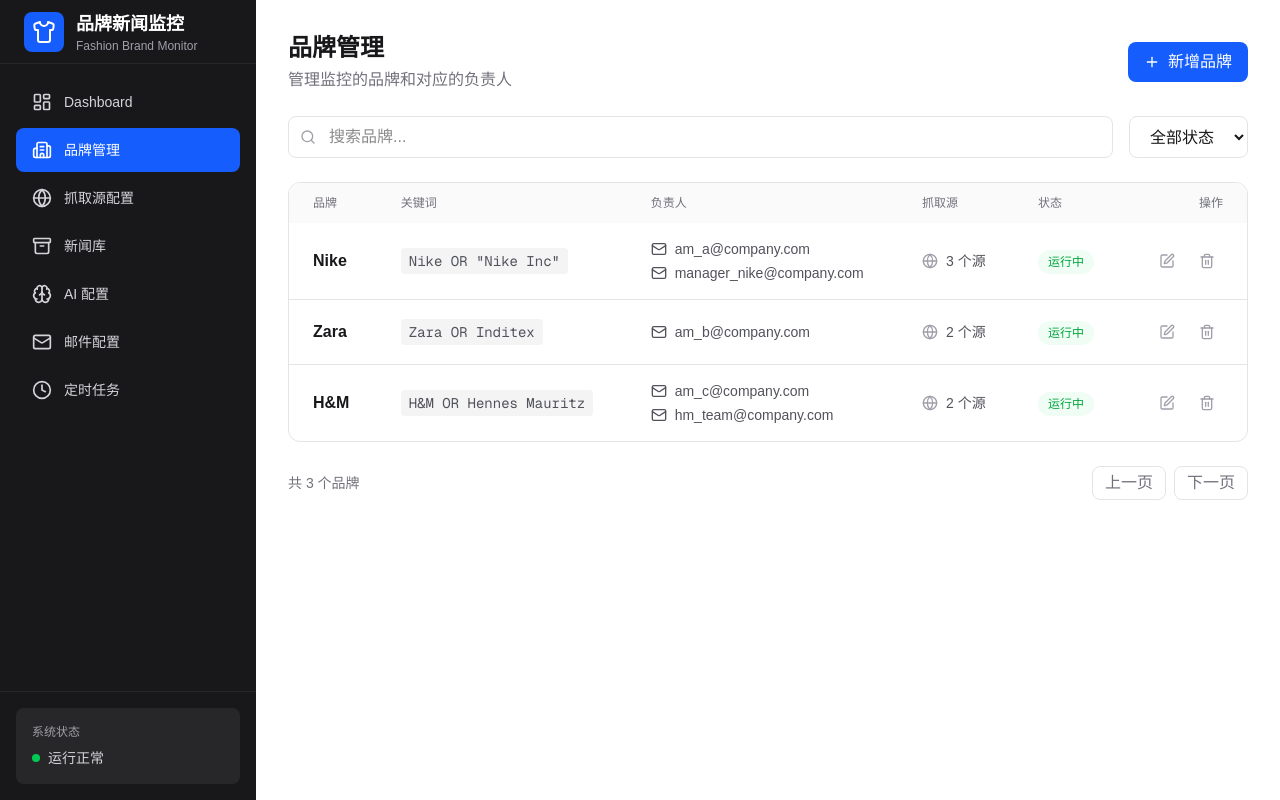
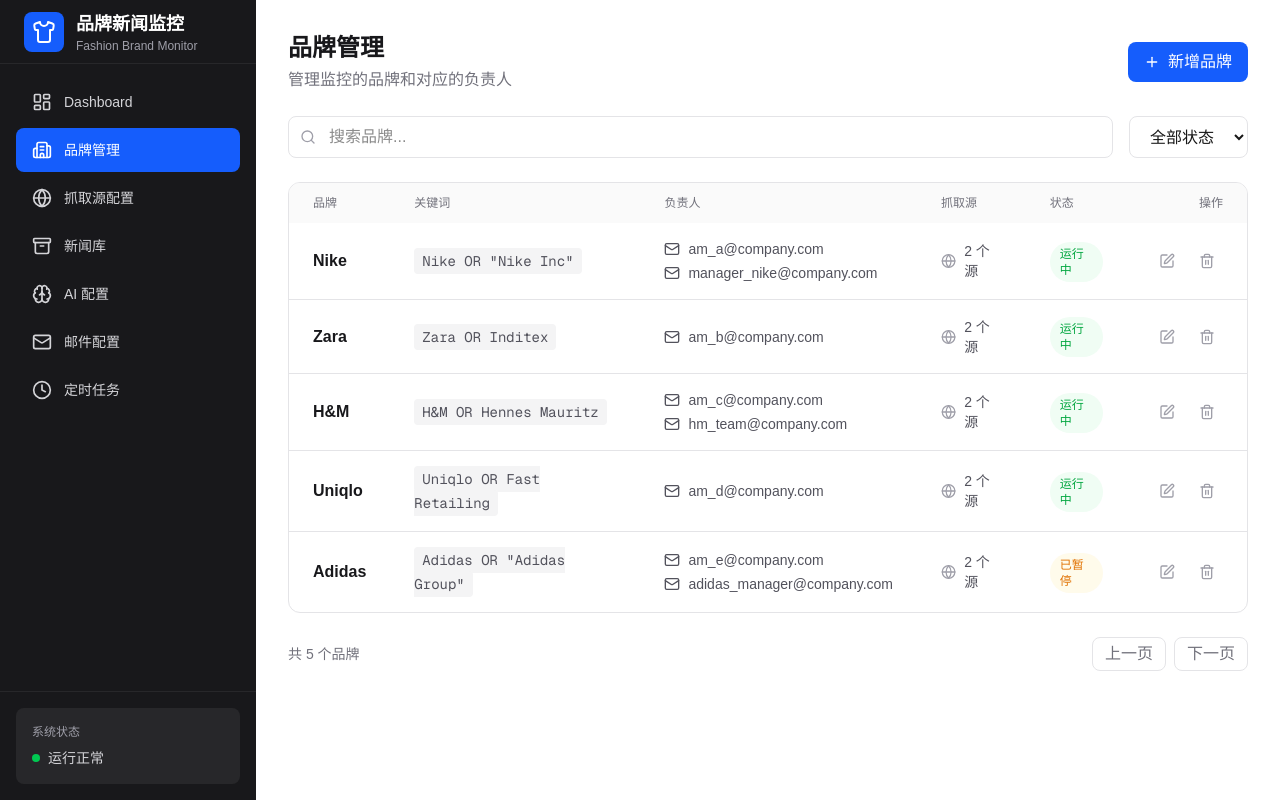
Before and after one commit to my3xl/brand-news-monitor, a Next.js app in the folder brand-news-monitor/: page /brands in a window 1280 px wide. Built offline with nearby package versions, Linux system fonts and the light colour scheme.

Commit message:
Convert pages to static demo mode (no Redis required)

```diff
--- a/brand-news-monitor/app/api/brands/route.ts
+++ b/brand-news-monitor/app/api/brands/route.ts
@@ -1,50 +1,78 @@
 import { NextRequest, NextResponse } from "next/server";
-import { getAllBrands, createBrand, initSampleData } from "@/lib/redis";
 
-// GET /api/brands - List all brands
+// 演示模式：静态数据，不连 Redis
+const mockBrands = [
+  {
+    id: "brand_1",
+    name: "Nike",
+    keywords: 'Nike OR "Nike Inc"',
+    emails: ["am_a@company.com", "manager_nike@company.com"],
+    sources: ["google_news_us", "google_news_uk"],
+    status: "active",
+    createdAt: "2024-01-01T00:00:00Z",
+    updatedAt: "2024-04-20T10:00:00Z",
+  },
+  {
+    id: "brand_2",
+    name: "Zara",
+    keywords: "Zara OR Inditex",
+    emails: ["am_b@company.com"],
+    sources: ["google_news_us", "google_news_fr"],
+    status: "active",
+    createdAt: "2024-01-02T00:00:00Z",
+    updatedAt: "2024-04-19T15:30:00Z",
+  },
+  {
+    id: "brand_3",
+    name: "H&M",
+    keywords: "H&M OR Hennes Mauritz",
+    emails: ["am_c@company.com", "hm_team@company.com"],
+    sources: ["google_news_us", "google_news_uk"],
+    status: "active",
+    createdAt: "2024-01-03T00:00:00Z",
+    updatedAt: "2024-04-18T09:15:00Z",
+  },
+  {
+    id: "brand_4",
+    name: "Uniqlo",
+    keywords: "Uniqlo OR Fast Retailing",
+    emails: ["am_d@company.com"],
+    sources: ["google_news_us", "google_news_jp"],
+    status: "active",
+    createdAt: "2024-02-01T00:00:00Z",
+    updatedAt: "2024-04-17T14:20:00Z",
+  },
+  {
+    id: "brand_5",
+    name: "Adidas",
+    keywords: "Adidas OR "Adidas Group"",
+    emails: ["am_e@company.com", "adidas_manager@company.com"],
+    sources: ["google_news_us", "google_news_de"],
+    status: "paused",
+    createdAt: "2024-02-15T00:00:00Z",
+    updatedAt: "2024-04-16T11:00:00Z",
+  },
+];
+
+// GET /api/brands - List all brands (演示模式)
 export async function GET() {
-  try {
-    // Initialize sample data if empty (for demo)
-    await initSampleData();
-
-    const brands = await getAllBrands();
-    return NextResponse.json({ brands });
-  } catch (error) {
-    console.error("Error fetching brands:", error);
-    return NextResponse.json(
-      { error: "Failed to fetch brands" },
-      { status: 500 }
-    );
-  }
+  return NextResponse.json({ brands: mockBrands });
 }
 
-// POST /api/brands - Create a new brand
+// POST /api/brands - Create a new brand (演示模式，假装成功)
 export async function POST(request: NextRequest) {
-  try {
   const body = await request.json();
 
-    // Validate required fields
-    if (!body.name || !body.keywords || !body.emails || !body.sources) {
-      return NextResponse.json(
-        { error: "Missing required fields: name, keywords, emails, sources" },
-        { status: 400 }
-      );
-    }
-
-    const brand = await createBrand({
+  const newBrand = {
+    id: `brand_${Date.now()}`,
     name: body.name,
     keywords: body.keywords,
     emails: body.emails,
     sources: body.sources,
     status: body.status || "active",
-    });
+    createdAt: new Date().toISOString(),
+    updatedAt: new Date().toISOString(),
+  };
 
-    return NextResponse.json({ brand }, { status: 201 });
-  } catch (error) {
-    console.error("Error creating brand:", error);
-    return NextResponse.json(
-      { error: "Failed to create brand" },
-      { status: 500 }
-    );
+  return NextResponse.json({ brand: newBrand }, { status: 201 });
 }
-}
--- a/brand-news-monitor/app/api/sources/route.ts
+++ b/brand-news-monitor/app/api/sources/route.ts
@@ -1,60 +1,95 @@
 import { NextRequest, NextResponse } from "next/server";
-import { getAllSources, createSource, initSampleData } from "@/lib/redis";
 
-// GET /api/sources - List all sources
+// 演示模式：静态数据，不连 Redis
+const mockSources = [
+  {
+    id: "source_1",
+    name: "Google News US (Playwright)",
+    type: "playwright",
+    urlTemplate: "https://news.google.com/search?q={keyword}&hl=en-US&gl=US&ceid=US:en",
+    region: "US",
+    enabled: true,
+    proxyType: "socks5",
+    proxyServer: "127.0.0.1:7897",
+    timeout: 60000,
+    jsWaitTime: 2000,
+    maxArticles: 20,
+    selectors: {
+      articleLink: "a[href^='./read/']",
+      time: "time",
+    },
+  },
+  {
+    id: "source_2",
+    name: "Google News UK (Playwright)",
+    type: "playwright",
+    urlTemplate: "https://news.google.com/search?q={keyword}&hl=en-GB&gl=GB&ceid=GB:en",
+    region: "UK",
+    enabled: true,
+    proxyType: "socks5",
+    proxyServer: "127.0.0.1:7897",
+    timeout: 60000,
+    jsWaitTime: 2000,
+    maxArticles: 20,
+    selectors: {
+      articleLink: "a[href^='./read/']",
+      time: "time",
+    },
+  },
+  {
+    id: "source_3",
+    name: "Google News FR (Playwright)",
+    type: "playwright",
+    urlTemplate: "https://news.google.com/search?q={keyword}&hl=fr-FR&gl=FR&ceid=FR:fr",
+    region: "FR",
+    enabled: true,
+    proxyType: "socks5",
+    proxyServer: "127.0.0.1:7897",
+    timeout: 60000,
+    jsWaitTime: 2500,
+    maxArticles: 15,
+    selectors: {
+      articleLink: "a[href^='./read/']",
+      time: "time",
+    },
+  },
+  {
+    id: "source_4",
+    name: "WWD Fashion",
+    type: "rss",
+    urlTemplate: "https://wwd.com/feed/",
+    region: "US",
+    enabled: false,
+    proxyType: "none",
+    rateLimit: "2s",
+    maxArticles: 10,
+  },
+];
+
+// GET /api/sources - List all sources (演示模式)
 export async function GET() {
-  try {
-    // Initialize sample data if empty (for demo)
-    await initSampleData();
-
-    const sources = await getAllSources();
-    return NextResponse.json({ sources });
-  } catch (error) {
-    console.error("Error fetching sources:", error);
-    return NextResponse.json(
-      { error: "Failed to fetch sources" },
-      { status: 500 }
-    );
-  }
+  return NextResponse.json({ sources: mockSources });
 }
 
-// POST /api/sources - Create a new source
+// POST /api/sources - Create a new source (演示模式)
 export async function POST(request: NextRequest) {
-  try {
   const body = await request.json();
 
-    // Validate required fields
-    if (!body.name || !body.type || !body.urlTemplate || !body.region) {
-      return NextResponse.json(
-        { error: "Missing required fields: name, type, urlTemplate, region" },
-        { status: 400 }
-      );
-    }
-
-    const source = await createSource({
+  const newSource = {
+    id: `source_${Date.now()}`,
     name: body.name,
     type: body.type,
     urlTemplate: body.urlTemplate,
     region: body.region,
     enabled: body.enabled ?? true,
-      // 代理配置 (RSS 和 Playwright 都可用)
     proxyType: body.proxyType,
     proxyServer: body.proxyServer,
-      // RSS 特有
-      rateLimit: body.rateLimit || "1s",
-      // Playwright 特有
+    rateLimit: body.rateLimit,
     timeout: body.timeout,
     jsWaitTime: body.jsWaitTime,
     maxArticles: body.maxArticles,
     selectors: body.selectors,
-    });
+  };
 
-    return NextResponse.json({ source }, { status: 201 });
-  } catch (error) {
-    console.error("Error creating source:", error);
-    return NextResponse.json(
-      { error: "Failed to create source" },
-      { status: 500 }
-    );
+  return NextResponse.json({ source: newSource }, { status: 201 });
 }
-}
--- a/brand-news-monitor/app/brands/page.tsx
+++ b/brand-news-monitor/app/brands/page.tsx
@@ -1,7 +1,7 @@
 "use client";
 
-import { useState, useEffect } from "react";
-import { Plus, Search, Edit, Trash2, Mail, Globe, Loader2 } from "lucide-react";
+import { useState } from "react";
+import { Plus, Search, Edit, Trash2, Mail, Globe } from "lucide-react";
 import BrandModal from "./components/BrandModal";
 
 interface Brand {
@@ -15,110 +15,103 @@
   updatedAt: string;
 }
 
-interface Source {
-  id: string;
-  name: string;
-  type: "rss" | "playwright";
-  enabled: boolean;
-}
+// 演示模式：静态数据
+const mockBrands: Brand[] = [
+  {
+    id: "brand_1",
+    name: "Nike",
+    keywords: 'Nike OR "Nike Inc"',
+    emails: ["am_a@company.com", "manager_nike@company.com"],
+    sources: ["source_1", "source_2"],
+    status: "active",
+    createdAt: "2024-01-01T00:00:00Z",
+    updatedAt: "2024-04-20T10:00:00Z",
+  },
+  {
+    id: "brand_2",
+    name: "Zara",
+    keywords: "Zara OR Inditex",
+    emails: ["am_b@company.com"],
+    sources: ["source_1", "source_3"],
+    status: "active",
+    createdAt: "2024-01-02T00:00:00Z",
+    updatedAt: "2024-04-19T15:30:00Z",
+  },
+  {
+    id: "brand_3",
+    name: "H&M",
+    keywords: "H&M OR Hennes Mauritz",
+    emails: ["am_c@company.com", "hm_team@company.com"],
+    sources: ["source_1", "source_2"],
+    status: "active",
+    createdAt: "2024-01-03T00:00:00Z",
+    updatedAt: "2024-04-18T09:15:00Z",
+  },
+  {
+    id: "brand_4",
+    name: "Uniqlo",
+    keywords: "Uniqlo OR Fast Retailing",
+    emails: ["am_d@company.com"],
+    sources: ["source_1", "source_3"],
+    status: "active",
+    createdAt: "2024-02-01T00:00:00Z",
+    updatedAt: "2024-04-17T14:20:00Z",
+  },
+  {
+    id: "brand_5",
+    name: "Adidas",
+    keywords: 'Adidas OR "Adidas Group"',
+    emails: ["am_e@company.com", "adidas_manager@company.com"],
+    sources: ["source_1", "source_2"],
+    status: "paused",
+    createdAt: "2024-02-15T00:00:00Z",
+    updatedAt: "2024-04-16T11:00:00Z",
+  },
+];
+
+const mockSources = [
+  { id: "source_1", name: "Google News US (Playwright)" },
+  { id: "source_2", name: "Google News UK (Playwright)" },
+  { id: "source_3", name: "Google News FR (Playwright)" },
+  { id: "source_4", name: "WWD Fashion" },
+];
 
 export default function BrandsPage() {
-  const [brands, setBrands] = useState<Brand[]>([]);
-  const [sources, setSources] = useState<Source[]>([]);
-  const [loading, setLoading] = useState(true);
-  const [error, setError] = useState<string | null>(null);
+  const [brands, setBrands] = useState<Brand[]>(mockBrands);
   const [isModalOpen, setIsModalOpen] = useState(false);
   const [editingBrand, setEditingBrand] = useState<Brand | undefined>();
 
-  // Fetch brands and sources from API
-  useEffect(() => {
-    async function fetchData() {
-      try {
-        setLoading(true);
-        const [brandsRes, sourcesRes] = await Promise.all([
-          fetch("/api/brands"),
-          fetch("/api/sources"),
-        ]);
-
-        if (!brandsRes.ok || !sourcesRes.ok) {
-          throw new Error("Failed to fetch data");
+  // Create brand (演示模式：仅前端)
+  function handleCreate(brandData: Omit<Brand, "id" | "createdAt" | "updatedAt">) {
+    const newBrand: Brand = {
+      ...brandData,
+      id: `brand_${Date.now()}`,
+      createdAt: new Date().toISOString(),
+      updatedAt: new Date().toISOString(),
+    };
+    setBrands([...brands, newBrand]);
+    setIsModalOpen(false);
   }
 
-        const brandsData = await brandsRes.json();
-        const sourcesData = await sourcesRes.json();
+  // Update brand (演示模式：仅前端)
+  function handleUpdate(brandData: Omit<Brand, "id" | "createdAt" | "updatedAt">) {
+    if (!editingBrand) return;
 
-        setBrands(brandsData.brands || []);
-        setSources(sourcesData.sources || []);
-      } catch (err) {
-        setError(err instanceof Error ? err.message : "Unknown error");
-      } finally {
-        setLoading(false);
-      }
+    const updatedBrand: Brand = {
+      ...brandData,
+      id: editingBrand.id,
+      createdAt: editingBrand.createdAt,
+      updatedAt: new Date().toISOString(),
+    };
+    setBrands(brands.map((b) => (b.id === editingBrand.id ? updatedBrand : b)));
+    setEditingBrand(undefined);
+    setIsModalOpen(false);
   }
 
-    fetchData();
-  }, []);
-
-  // Create brand
-  async function handleCreate(brandData: Omit<Brand, "id" | "createdAt" | "updatedAt">) {
-    try {
-      const response = await fetch("/api/brands", {
-        method: "POST",
-        headers: { "Content-Type": "application/json" },
-        body: JSON.stringify(brandData),
-      });
-
-      if (!response.ok) {
-        throw new Error("Failed to create brand");
-      }
-
-      const data = await response.json();
-      setBrands([...brands, data.brand]);
-    } catch (err) {
-      alert(err instanceof Error ? err.message : "创建失败");
-    }
-  }
-
-  // Update brand
-  async function handleUpdate(brandData: Omit<Brand, "id" | "createdAt" | "updatedAt">) {
-    if (!editingBrand) return;
-
-    try {
-      const response = await fetch(`/api/brands/${editingBrand.id}`, {
-        method: "PUT",
-        headers: { "Content-Type": "application/json" },
-        body: JSON.stringify(brandData),
-      });
-
-      if (!response.ok) {
-        throw new Error("Failed to update brand");
-      }
-
-      const data = await response.json();
-      setBrands(brands.map((b) => (b.id === editingBrand.id ? data.brand : b)));
-      setEditingBrand(undefined);
-    } catch (err) {
-      alert(err instanceof Error ? err.message : "更新失败");
-    }
-  }
-
-  // Delete brand
-  async function handleDelete(id: string) {
+  // Delete brand (演示模式：仅前端)
+  function handleDelete(id: string) {
     if (!confirm("确定要删除这个品牌吗？")) return;
-
-    try {
-      const response = await fetch(`/api/brands/${id}`, {
-        method: "DELETE",
-      });
-
-      if (!response.ok) {
-        throw new Error("Failed to delete brand");
-      }
-
     setBrands(brands.filter((b) => b.id !== id));
-    } catch (err) {
-      alert(err instanceof Error ? err.message : "删除失败");
-    }
   }
 
   // Open edit modal
@@ -137,30 +130,6 @@
   function handleCloseModal() {
     setIsModalOpen(false);
     setEditingBrand(undefined);
-  }
-
-  if (loading) {
-    return (
-      <div className="p-8 flex items-center justify-center h-full">
-        <div className="flex items-center gap-2 text-zinc-500">
-          <Loader2 className="h-5 w-5 animate-spin" />
-          加载中...
-        </div>
-      </div>
-    );
-  }
-
-  if (error) {
-    return (
-      <div className="p-8">
-        <div className="bg-red-50 border border-red-200 rounded-lg p-4 text-red-700">
-          加载失败: {error}
-          <p className="text-sm mt-2 text-red-500">
-            请确保已配置 REDIS_URL 环境变量
-          </p>
-        </div>
-      </div>
-    );
   }
 
   return (
@@ -223,14 +192,7 @@
             </tr>
           </thead>
           <tbody className="divide-y divide-zinc-200">
-            {brands.length === 0 ? (
-              <tr>
-                <td colSpan={6} className="px-6 py-12 text-center text-zinc-500">
-                  暂无品牌数据
-                </td>
-              </tr>
-            ) : (
-              brands.map((brand) => (
+            {brands.map((brand) => (
               <tr key={brand.id} className="hover:bg-zinc-50">
                 <td className="px-6 py-4">
                   <span className="font-semibold text-zinc-900">{brand.name}</span>
@@ -286,8 +248,7 @@
                   </div>
                 </td>
               </tr>
-              ))
-            )}
+            ))}
           </tbody>
         </table>
       </div>
@@ -311,7 +272,7 @@
         onClose={handleCloseModal}
         onSubmit={editingBrand ? handleUpdate : handleCreate}
         initialData={editingBrand}
-        availableSources={sources.map(s => ({ id: s.id, name: s.name }))}
+        availableSources={mockSources}
       />
     </div>
   );
--- a/brand-news-monitor/app/sources/page.tsx
+++ b/brand-news-monitor/app/sources/page.tsx
@@ -1,7 +1,7 @@
 "use client";
 
-import { useState, useEffect } from "react";
-import { Plus, Globe, Monitor, CheckCircle2, AlertCircle, Loader2, Edit, Trash2 } from "lucide-react";
+import { useState } from "react";
+import { Plus, Globe, Monitor, CheckCircle2, AlertCircle, Edit, Trash2 } from "lucide-react";
 import SourceModal from "./components/SourceModal";
 
 interface Source {
@@ -19,96 +19,92 @@
   maxArticles?: number;
 }
 
+// 演示模式：静态数据
+const mockSources: Source[] = [
+  {
+    id: "source_1",
+    name: "Google News US (Playwright)",
+    type: "playwright",
+    urlTemplate: "https://news.google.com/search?q={keyword}&hl=en-US&gl=US&ceid=US:en",
+    region: "US",
+    enabled: true,
+    proxyType: "socks5",
+    proxyServer: "127.0.0.1:7897",
+    timeout: 60000,
+    jsWaitTime: 2000,
+    maxArticles: 20,
+  },
+  {
+    id: "source_2",
+    name: "Google News UK (Playwright)",
+    type: "playwright",
+    urlTemplate: "https://news.google.com/search?q={keyword}&hl=en-GB&gl=GB&ceid=GB:en",
+    region: "UK",
+    enabled: true,
+    proxyType: "socks5",
+    proxyServer: "127.0.0.1:7897",
+    timeout: 60000,
+    jsWaitTime: 2000,
+    maxArticles: 20,
+  },
+  {
+    id: "source_3",
+    name: "Google News FR (Playwright)",
+    type: "playwright",
+    urlTemplate: "https://news.google.com/search?q={keyword}&hl=fr-FR&gl=FR&ceid=FR:fr",
+    region: "FR",
+    enabled: true,
+    proxyType: "socks5",
+    proxyServer: "127.0.0.1:7897",
+    timeout: 60000,
+    jsWaitTime: 2500,
+    maxArticles: 15,
+  },
+  {
+    id: "source_4",
+    name: "WWD Fashion",
+    type: "rss",
+    urlTemplate: "https://wwd.com/feed/",
+    region: "US",
+    enabled: false,
+    proxyType: "none",
+    rateLimit: "2s",
+    maxArticles: 10,
+  },
+];
+
 export default function SourcesPage() {
-  const [sources, setSources] = useState<Source[]>([]);
-  const [loading, setLoading] = useState(true);
-  const [error, setError] = useState<string | null>(null);
+  const [sources, setSources] = useState<Source[]>(mockSources);
   const [isModalOpen, setIsModalOpen] = useState(false);
   const [editingSource, setEditingSource] = useState<Source | undefined>();
 
-  // Fetch sources from API
-  useEffect(() => {
-    async function fetchSources() {
-      try {
-        setLoading(true);
-        const response = await fetch("/api/sources");
-        if (!response.ok) {
-          throw new Error("Failed to fetch sources");
-        }
-        const data = await response.json();
-        setSources(data.sources || []);
-      } catch (err) {
-        setError(err instanceof Error ? err.message : "Unknown error");
-      } finally {
-        setLoading(false);
-      }
-    }
-
-    fetchSources();
-  }, []);
-
-  // Create source
-  async function handleCreate(sourceData: Omit<Source, "id">) {
-    try {
-      const response = await fetch("/api/sources", {
-        method: "POST",
-        headers: { "Content-Type": "application/json" },
-        body: JSON.stringify(sourceData),
-      });
-
-      if (!response.ok) {
-        throw new Error("Failed to create source");
-      }
-
-      const data = await response.json();
-      setSources([...sources, data.source]);
-      setIsModalOpen(false);
-    } catch (err) {
-      alert(err instanceof Error ? err.message : "创建失败");
-    }
+  // Create source (演示模式：仅前端)
+  function handleCreate(sourceData: Omit<Source, "id">) {
+    const newSource: Source = {
+      ...sourceData,
+      id: `source_${Date.now()}`,
+    };
+    setSources([...sources, newSource]);
+    setIsModalOpen(false);
   }
 
-  // Update source
-  async function handleUpdate(sourceData: Omit<Source, "id">) {
+  // Update source (演示模式：仅前端)
+  function handleUpdate(sourceData: Omit<Source, "id">) {
     if (!editingSource) return;
 
-    try {
-      const response = await fetch(`/api/sources/${editingSource.id}`, {
-        method: "PUT",
-        headers: { "Content-Type": "application/json" },
-        body: JSON.stringify(sourceData),
-      });
-
-      if (!response.ok) {
-        throw new Error("Failed to update source");
-      }
-
-      const data = await response.json();
-      setSources(sources.map((s) => (s.id === editingSource.id ? data.source : s)));
-      setEditingSource(undefined);
-      setIsModalOpen(false);
-    } catch (err) {
-      alert(err instanceof Error ? err.message : "更新失败");
-    }
+    const updatedSource: Source = {
+      ...sourceData,
+      id: editingSource.id,
+    };
+    setSources(sources.map((s) => (s.id === editingSource.id ? updatedSource : s)));
+    setEditingSource(undefined);
+    setIsModalOpen(false);
   }
 
-  // Delete source
-  async function handleDelete(id: string) {
+  // Delete source (演示模式：仅前端)
+  function handleDelete(id: string) {
     if (!confirm("确定要删除这个抓取源吗？")) return;
-
-    try {
-      const response = await fetch(`/api/sources/${id}`, {
-        method: "DELETE",
-      });
-
-      if (!response.ok) {
-        throw new Error("Failed to delete source");
-      }
-
-      setSources(sources.filter((s) => s.id !== id));
-    } catch (err) {
-      alert(err instanceof Error ? err.message : "删除失败");
-    }
+    setSources(sources.filter((s) => s.id !== id));
   }
 
   // Open edit modal
@@ -129,38 +125,8 @@
     setEditingSource(undefined);
   }
 
-  if (loading) {
-    return (
-      <div className="p-8 flex items-center justify-center h-full">
-        <div className="flex items-center gap-2 text-zinc-500">
-          <Loader2 className="h-5 w-5 animate-spin" />
-          加载中...
-        </div>
-      </div>
-    );
-  }
-
-  if (error) {
-    return (
-      <div className="p-8">
-        <div className="bg-red-50 border border-red-200 rounded-lg p-4 text-red-700">
-          加载失败: {error}
-          <p className="text-sm mt-2 text-red-500">
-            请确保已配置 REDIS_URL 环境变量
-          </p>
-        </div>
-      </div>
-    );
-  }
-
   const rssSources = sources.filter((s) => s.type === "rss");
   const playwrightSources = sources.filter((s) => s.type === "playwright");
-
-  // Helper to format proxy display
-  function getProxyDisplay(source: Source): string {
-    if (!source.proxyType || source.proxyType === "none") return "无代理";
-    return `${source.proxyType.toUpperCase()} ${source.proxyServer || ""}`;
-  }
 
   // Helper to format proxy display
   function getProxyDisplay(source: Source): string {
```
Lines whose indentation alone changed are shown as unchanged.
